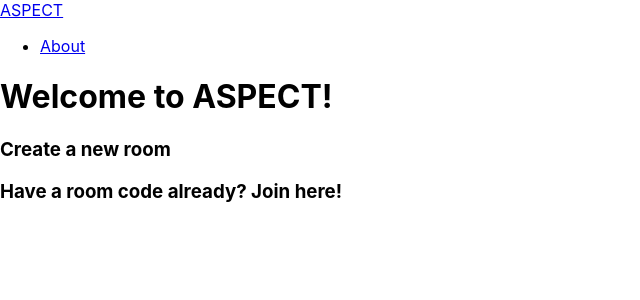
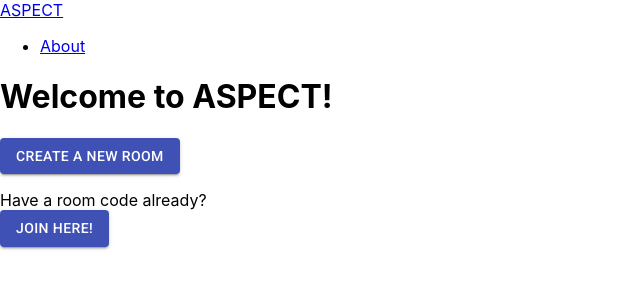
Before and after one commit to RichaJP93/aspect, a React (Create React App) app: page / in a window 1280 px wide. Shown: the top 300 px of the page, without its empty margins (0-640 px from the left). Built offline with nearby package versions, Linux system fonts and the light colour scheme.

Commit message:
added buttons to home page

```diff
--- a/package.json
+++ b/package.json
@@ -3,6 +3,7 @@
   "version": "0.1.0",
   "private": true,
   "dependencies": {
+    "@material-ui/core": "^4.11.0",
     "@testing-library/jest-dom": "^5.11.6",
     "@testing-library/react": "^11.1.2",
     "@testing-library/user-event": "^12.2.2",
--- a/public/index.html
+++ b/public/index.html
@@ -9,11 +9,13 @@
       name="description"
       content="Web site created using create-react-app"
     />
+    <meta name="viewport" content="minimum-scale=1, initial-scale=1, width=device-width"/>
     <link rel="apple-touch-icon" href="%PUBLIC_URL%/logo192.png" />
     <!--
       manifest.json provides metadata used when your web app is installed on a
       user's mobile device or desktop. See https://developers.google.com/web/fundamentals/web-app-manifest/
     -->
+    <link rel="stylesheet" href="https://fonts.googleapis.com/css?family=Roboto:300,400,500,700&display=swap" />
     <link rel="manifest" href="%PUBLIC_URL%/manifest.json" />
     <!--
       Notice the use of %PUBLIC_URL% in the tags above.
--- /dev/null
+++ b/src/components/GenericButton.js
@@ -0,0 +1,14 @@
+import React from 'react';
+import Button from '@material-ui/core/Button';
+
+function GenericButton(props) {
+  return (
+    <div>
+      <Button variant="contained" color="primary">
+        {props.label}
+      </Button>
+    </div>
+  )
+}
+
+export default GenericButton
--- a/src/pages/Home.js
+++ b/src/pages/Home.js
@@ -1,9 +1,14 @@
+import React from 'react'
+import GenericButton from '../components/GenericButton.js';
+
 function Home () {
   return (
     <>
       <h1>Welcome to ASPECT!</h1>
-      <h3>Create a new room</h3>
-      <h3>Have a room code already? Join here!</h3>
+      <GenericButton label='Create a new room'/>
+      <p>
+        Have a room code already? <GenericButton label='Join Here!'/>
+      </p>
     </>
   )
 }
```
Also changed, not shown: src/components/Button.js (deleted), 1 other file (tests, documents, lock files or other folders).
